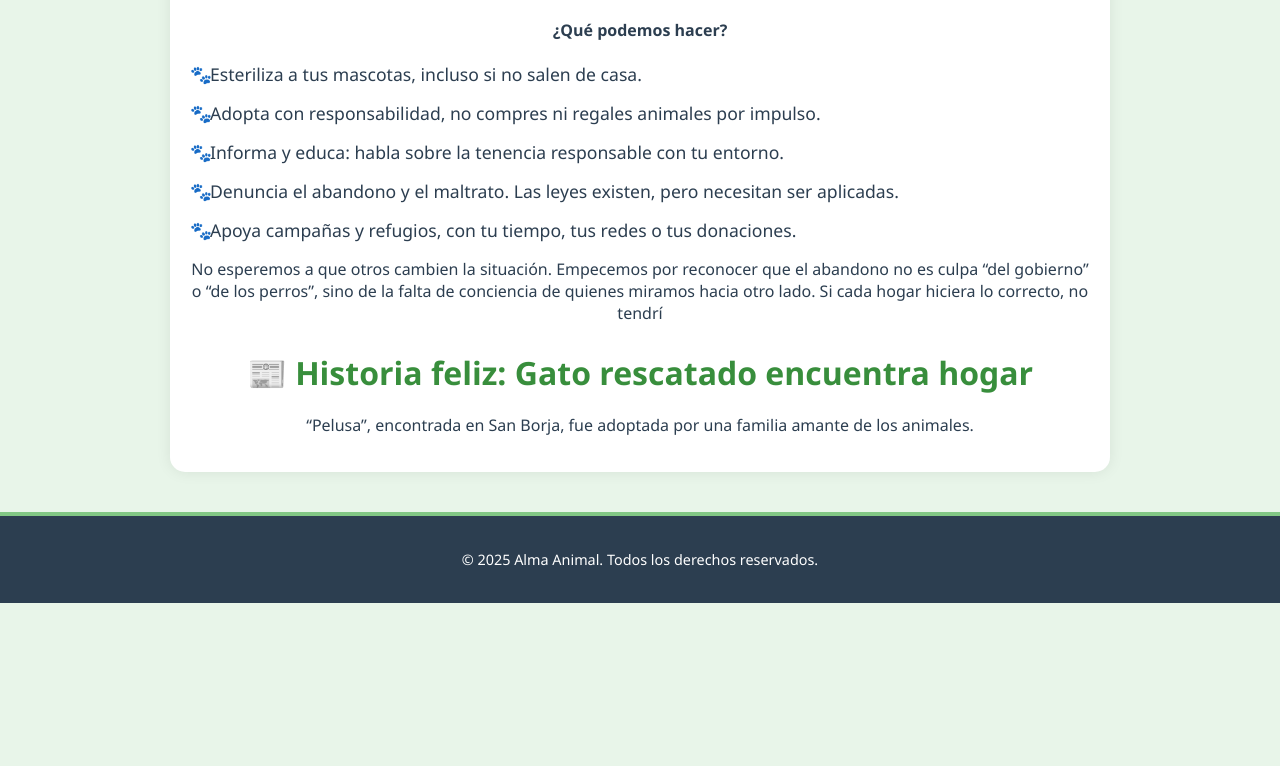
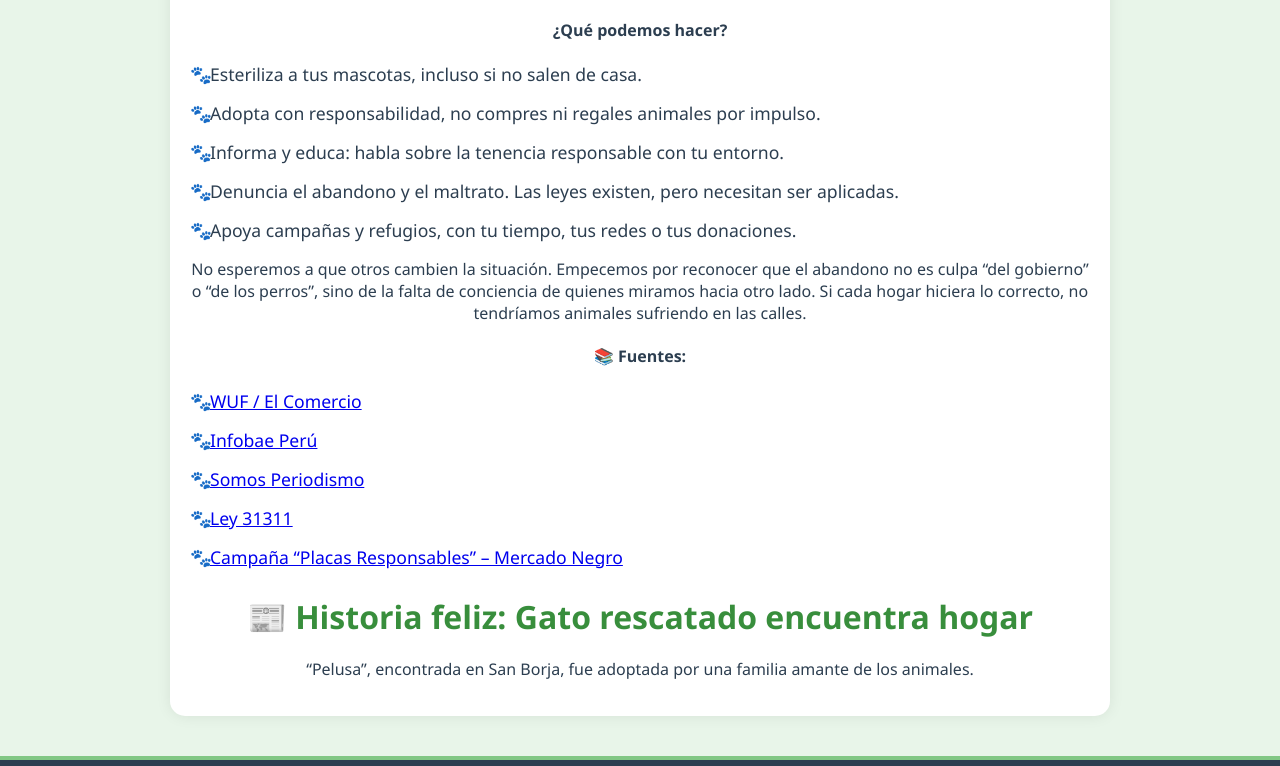
Before and after one commit to Helaa21/ALMA-ANIMAL, a plain HTML site: page noticias.html in a window 1280 px wide. Shown: the part 602-1368 px from the top of the page. Before the commit the page ends 1205 px from the top, so only its background shows below. Drawn offline with Linux system fonts and the light colour scheme.

Commit message:
Update noticias.html

```diff
--- a/noticias.html
+++ b/noticias.html
@@ -19,6 +19,7 @@
     <section>
       <article>
 <article>
+
   <h3>🐾 El abandono de mascotas en Lima: una responsabilidad que podemos cambiar</h3>
   <p>
     En Lima, miles de perros y gatos viven en las calles, expuestos al hambre, enfermedades y violencia. Pero esta realidad no es un accidente: es consecuencia directa de nuestras decisiones como sociedad. El abandono animal es un problema creado por las personas, y solo nosotros podemos detenerlo.
@@ -41,10 +42,16 @@
     <li>Apoya campañas y refugios, con tu tiempo, tus redes o tus donaciones.</li>
   </ul>
   <p>
-    No esperemos a que otros cambien la situación. Empecemos por reconocer que el abandono no es culpa “del gobierno” o “de los perros”, sino de la falta de conciencia de quienes miramos hacia otro lado. Si cada hogar hiciera lo correcto, no tendrí
-
-
-
+    No esperemos a que otros cambien la situación. Empecemos por reconocer que el abandono no es culpa “del gobierno” o “de los perros”, sino de la falta de conciencia de quienes miramos hacia otro lado. Si cada hogar hiciera lo correcto, no tendríamos animales sufriendo en las calles.
+  </p>
+  <h4>📚 Fuentes:</h4>
+  <ul>
+    <li><a href="https://elcomercio.pe/wuf/por-que-peru-es-uno-de-los-paises-con-mas-perros-y-gatos-en-estado-de-abandono-noticia/" target="_blank">WUF / El Comercio</a></li>
+    <li><a href="https://www.infobae.com/peru/2025/05/14/los-efectos-secundarios-de-adoptar-jornada-benefica-de-adopciones-en-lima" target="_blank">Infobae Perú</a></li>
+    <li><a href="https://somosperiodismo.com/perros-abandonados-enfermedades-agresiones-y-desafios-que-deambulan-en-las-calles-de-lima/" target="_blank">Somos Periodismo</a></li>
+    <li><a href="https://es.wikipedia.org/wiki/Ley_de_protecci%C3%B3n_y_bienestar_animal" target="_blank">Ley 31311</a></li>
+    <li><a href="https://www.mercadonegro.pe/publicidad/campanas/placas-responsables-la-campana-que-promueve-la-adopcion-responsable-de-mascotas-y-lucha-contra-el-abandono/" target="_blank">Campaña “Placas Responsables” – Mercado Negro</a></li>
+  </ul>
 
 
 
```
